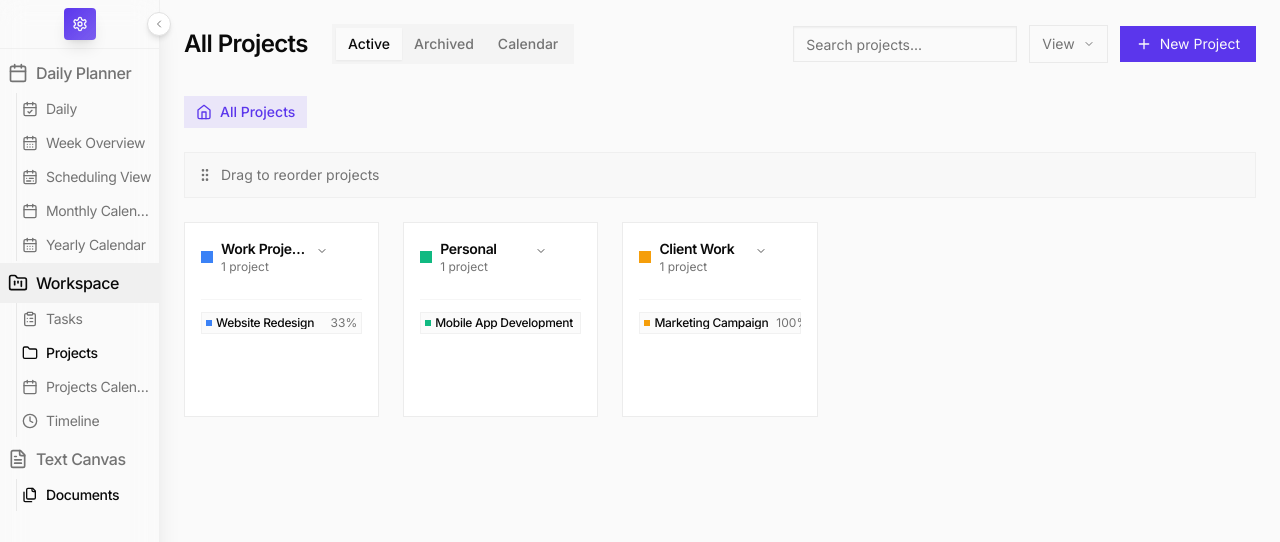
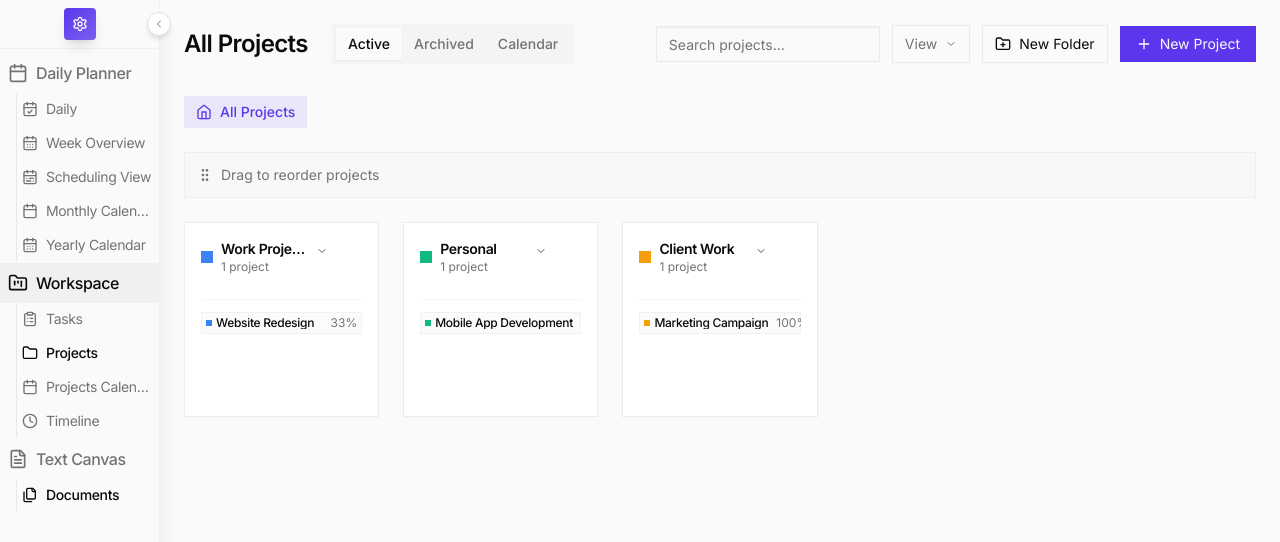
Before and after one commit to obihughes/omega-planner, a Next.js app: page /projects in a window 1280 px wide. Shown: the top 542 px of the page. Built offline with nearby package versions, Linux system fonts and the light colour scheme.

Commit message:
chore: snapshot before implementing quick add Enter behavior and prefilled Add Task modal on project detail

```diff
--- a/app/projects/page.tsx
+++ b/app/projects/page.tsx
@@ -27,7 +27,8 @@ import {
   Grid3X3,
   List,
   Home,
-  GripVertical
+  GripVertical,
+  FolderPlus
 } from 'lucide-react';
 
 // Drag and drop imports
@@ -600,6 +601,14 @@ function ProjectsPageContent() {
             </Popover>
 
             <button
+              onClick={handleCreateFolder}
+              className="px-3 py-2 rounded-md border border-border/60 hover:border-border text-sm transition-colors flex items-center space-x-2"
+            >
+              <FolderPlus className="w-4 h-4" />
+              <span>New Folder</span>
+            </button>
+
+            <button
               onClick={handleCreateProject}
               className="bg-primary text-primary-foreground px-4 py-2 rounded-md text-sm hover:bg-primary/90 transition-colors flex items-center space-x-2"
             >
--- a/components/projects/ProjectCard.tsx
+++ b/components/projects/ProjectCard.tsx
@@ -252,10 +252,9 @@ function ProjectCardComponent({
         "relative group transition-all duration-200",
         isDragging ? 'z-10 scale-[1.01]' : '',
       )}
-      onClick={handleCardClick}
       {...attributes}
     >
-      <div className="bg-card border border-border/60 rounded-lg p-4 hover:border-border transition-all duration-200 hover:shadow-sm h-32 flex flex-col">
+      <div className="bg-card border border-border/60 rounded-lg p-4 hover:border-border transition-all duration-200 hover:shadow-sm h-32 flex flex-col" onClick={handleCardClick}>
         {/* Header */}
         <div className="flex items-start justify-between mb-2 flex-shrink-0">
           <div className="flex items-center gap-2 min-w-0 flex-1">
```
